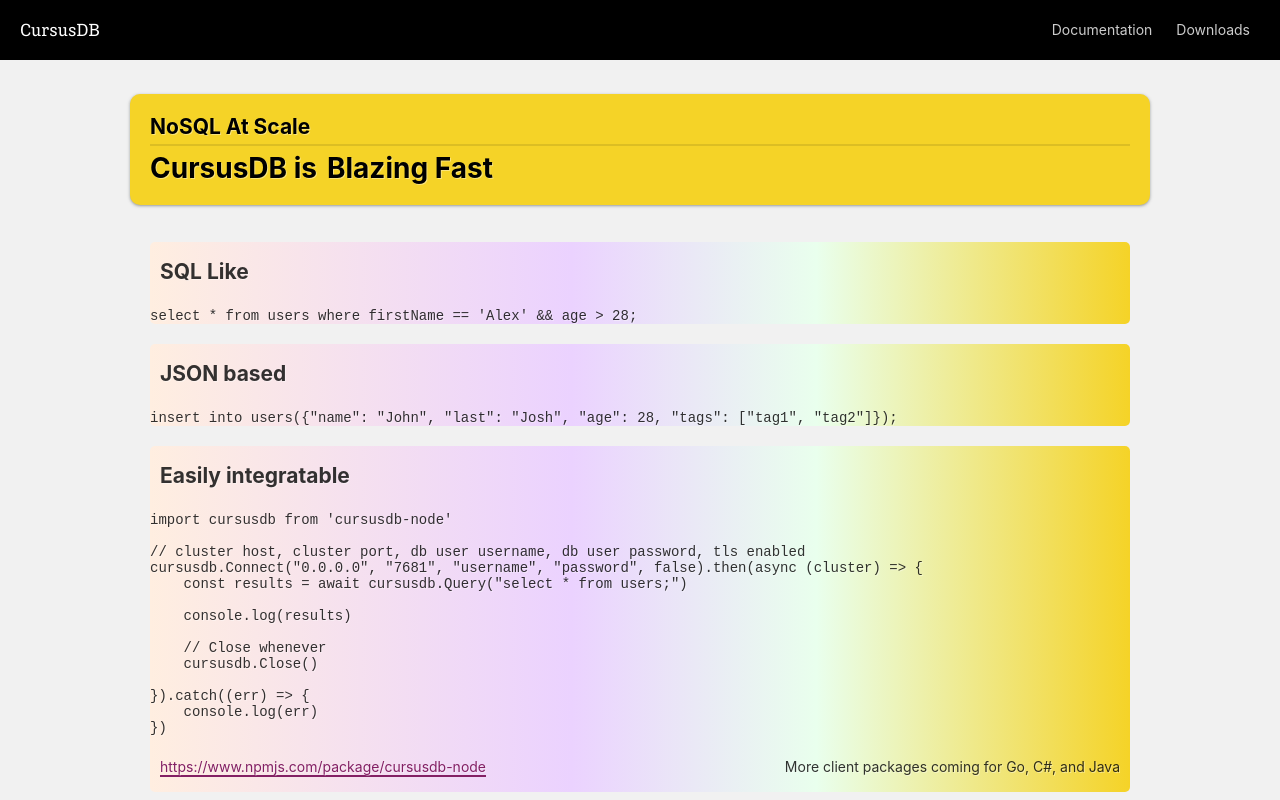
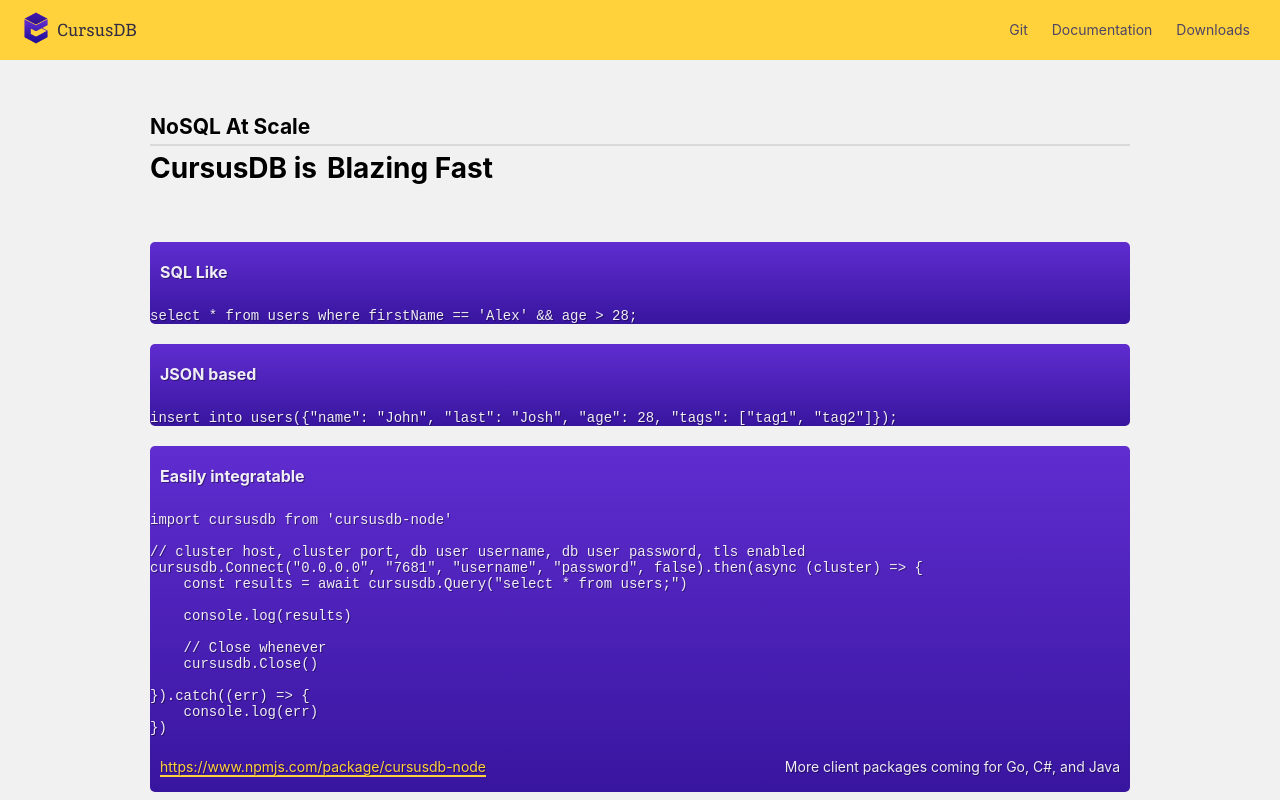
Before and after one commit to cursusdb/cursusdb-web, a SvelteKit app: page / in a window 1280 px wide. Shown: the top 800 px of the page. Built offline with nearby package versions, Linux system fonts and the light colour scheme; a small style sheet from the web is missing.

Commit message:
updated home and styles, also added favicons

```diff
--- a/src/app.html
+++ b/src/app.html
@@ -4,6 +4,15 @@
 		<meta charset="utf-8" />
 		<meta name="viewport" content="width=device-width, initial-scale=1" />
 		%sveltekit.head%
+
+		<script async src="https://www.googletagmanager.com/gtag/js?id=G-LP2G6JBT0R"></script>
+		<script>
+			window.dataLayer = window.dataLayer || [];
+			function gtag(){dataLayer.push(arguments);}
+			gtag('js', new Date());
+
+			gtag('config', 'G-LP2G6JBT0R');
+		</script>
 	</head>
 	<body data-sveltekit-preload-data="hover">
 		<div style="display: contents">%sveltekit.body%</div>
--- a/src/lib/components/Navbar.svelte
+++ b/src/lib/components/Navbar.svelte
@@ -7,9 +7,10 @@
 </script>
 
 <nav>
-    <h2 on:click={() => navigate("./")} class="brand"> CursusDB</h2>
+    <h2 on:click={() => navigate("./")} class="brand"><img src="cursusdb.png" width="32" /> CursusDB</h2>
 
     <ul>
+        <li on:click={() => navigate("https://github.com/cursusdb")}>Git</li>
         <li on:click={() => navigate("/documentation")}>Documentation</li>
         <li on:click={() => navigate("/downloads")}>Downloads</li>
     </ul>
@@ -23,11 +24,17 @@
         top: 0;
         height: 60px;
         width: calc(100% - 40px);
-        background: black;
-        color: white;
+        background: #ffd13b;
+        color: #332d42;
         line-height: 60px;
         padding-left: 20px;
         padding-right: 20px;
+    }
+
+    .brand img {
+        float: left;
+        margin-top: 12px;
+        margin-right: 5px
     }
 
     nav h2 {
@@ -41,7 +48,7 @@
     }
 
     nav ul li {
-        color: rgba(255,255,255,0.8);
+        color: #4f4564;
         padding-left: 10px;
         padding-right: 10px;
         display: inline-block;
@@ -49,6 +56,6 @@
     }
 
     nav ul li:hover {
-        color: rgba(255,255,255,1);
+        color: #332d42;
     }
 </style>
--- a/src/lib/style.css
+++ b/src/lib/style.css
@@ -9,8 +9,8 @@
 }
 
 a, a:visited {
-    color: #832064;
-    border-bottom: 2px solid #832064;
+    color: rgb(96,45,208);
+    border-bottom: 2px solid rgb(96,45,208);
     text-decoration: none;
 }
 
--- a/src/routes/+layout.svelte
+++ b/src/routes/+layout.svelte
@@ -28,7 +28,7 @@
     footer {
         width: 100%;
         text-shadow: 1px 1px rgba(0,0,0,0.2);
-        background: #2f2f2f;
+        background: #151515;
         height: 100px;
     }
 
--- a/src/routes/+page.svelte
+++ b/src/routes/+page.svelte
@@ -63,13 +63,10 @@
 
 <style>
     figure {
-        box-shadow: rgba(60, 64, 67, 0.3) 0px 1px 2px 0px, rgba(60, 64, 67, 0.15) 0px 1px 3px 1px;
         max-width: 980px;
-        border-radius: 10px;
         padding: 20px;
         margin: 0 auto;
         width: calc(100% - 40px);
-        background: #f5d327;
         text-shadow: 1px 1px rgba(255,255,255,0.4);
 
     }
@@ -93,15 +90,16 @@
         margin: 0 auto;
         width: 100%;
         max-width: 980px;
-        background: rgb(255,238,224);
-        background: linear-gradient(90deg, rgba(255,238,224,1) 0%, rgba(235,210,255,1) 43%, rgba(233,255,237,1) 68%, rgba(245,211,39,1) 100%);
-        text-shadow: 1px 1px rgba(255,255,255,0.4);
+        background: rgb(96,45,208);
+        background: linear-gradient(180deg, rgba(96,45,208,1) 0%, rgba(56,21,159,1) 100%);
+        text-shadow: 1px 1px rgba(0,0,0,0.4);
         border-radius: 5px;
-        color: rgba(0,0,0,0.8);
+        color: rgba(255,255,255,0.92)
     }
 
     section h1 {
         height: 50px;
+        font-size: 16px;
         line-height: 60px;
         padding-left: 10px;
         padding-right: 10px;
@@ -113,6 +111,11 @@
         padding-left: 10px;
         padding-right: 10px;
         overflow: hidden
+    }
+
+    section a, section a:visited {
+        color: #ffd13b;
+        border-bottom-color: #ffd13b;;
     }
 
     section footer div {
--- a/src/routes/documentation/+page.svelte
+++ b/src/routes/documentation/+page.svelte
@@ -119,7 +119,7 @@
         -webkit-border-bottom-right-radius: 5px;
         -moz-border-radius-bottomright: 5px;
         border-bottom-right-radius: 5px;
-        background: #f1f1f1;
+        background: white;
         padding: 20px;
         width: 200px;
         min-height: 100px;
@@ -128,6 +128,7 @@
         z-index: 1000;
         top: 60px;
         left: 0;
+        margin-left: -20px;
         margin-right: 20px;
         margin-bottom: 20px;
         float: left;
@@ -136,6 +137,11 @@
 
     aside ul {
         list-style: none;
+    }
+
+    img {
+        width: 100%;
+        max-width: 500px;
     }
 
     aside ul li {
--- a/src/routes/downloads/+page.svelte
+++ b/src/routes/downloads/+page.svelte
@@ -9,15 +9,15 @@
     <h2>Downloads</h2><br/>
     <div>
         <h3>Cursus - CursusDB Cluster</h3><br/>
-        <a href="">Linux amd64</a> <a href="">Linux amd64</a>
+        <p>Coming soon</p>
     </div>
    <div>
        <h3>Curode - CursusDB Cluster Node</h3><br/>
-       <a href="">Linux amd64</a> <a href="">Linux amd64</a>
+       <p>Coming soon</p>
    </div>
    <div>
        <h3>Curush - CursusDB Cluster Shell</h3><br/>
-       <a href="">Linux amd64</a> <a href="">Linux amd64</a>
+       <p>Coming soon</p>
 
        <br/><br/>
    </div>
```
Also changed, not shown: static/cursusdb.png (added).
